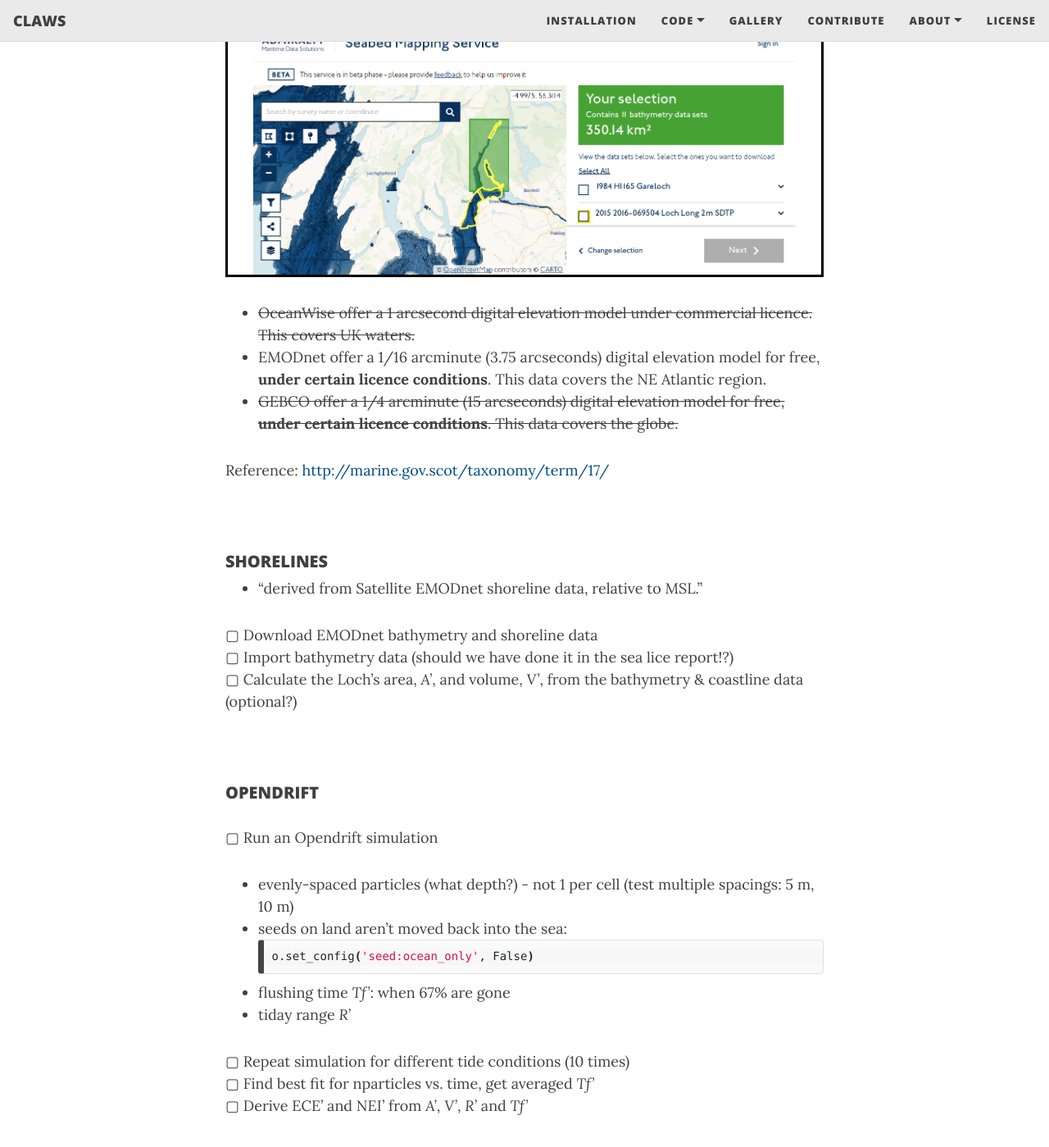
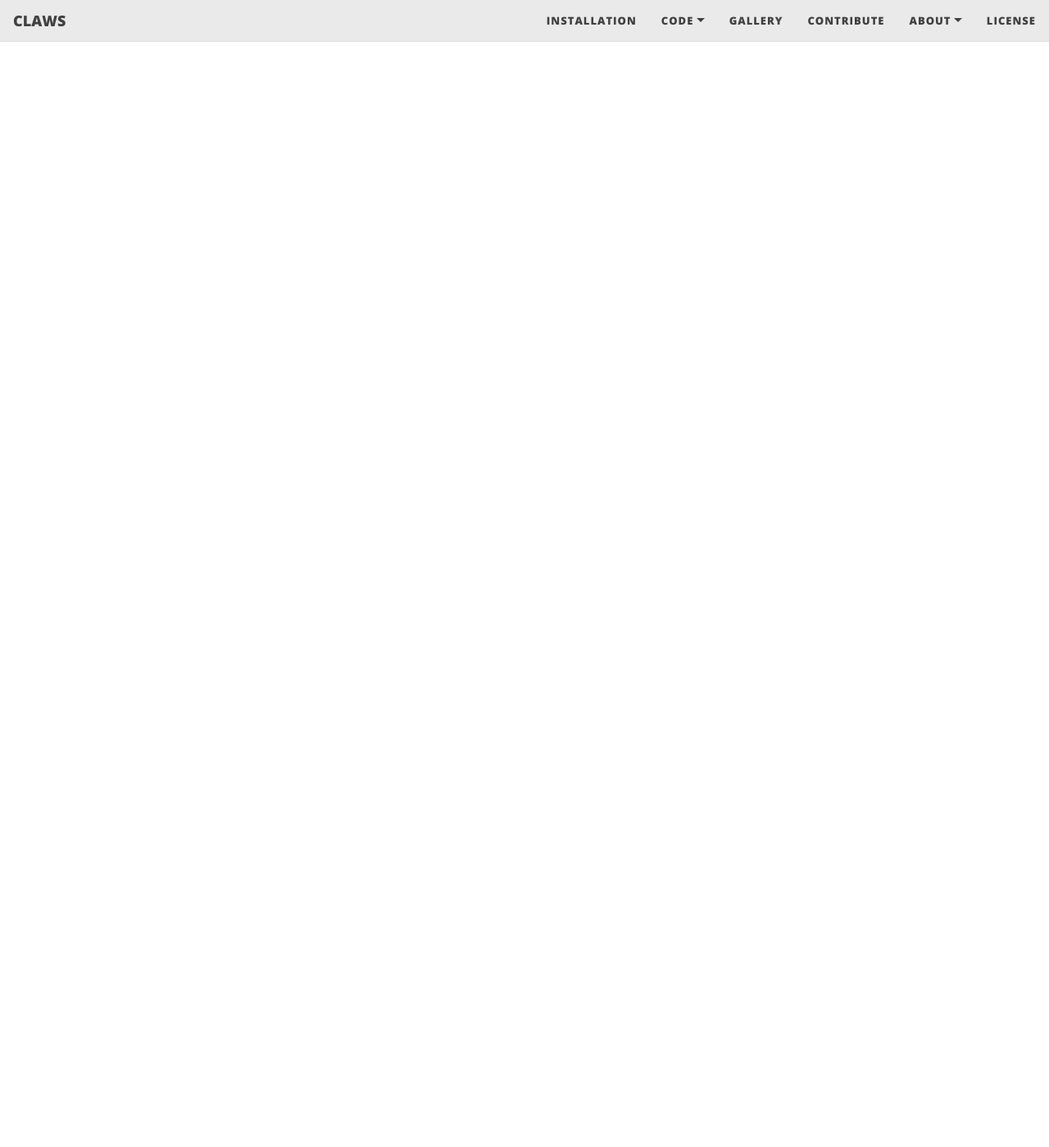
Before and after one commit to claws-scot/claws-scot.github.io, a Jekyll site: the page built from meeting-220613-W.md, in a window 1280 px wide and 1400 px high, scrolled down 2356 px. Shown: the whole window at 82% size. Built offline with Jekyll 4.4.1, drawn with Linux system fonts in a browser that asks for light colours; nearby versions of some CDN libraries; some of the changed text lies outside the part shown.

Commit message:
Editing web pages

````diff
--- a/meeting-220613-W.md
+++ b/meeting-220613-W.md
@@ -19,106 +19,3 @@ Nutrient: Nitrogen (N), 2 sources:
 &#9989; Derive ECE and NEI
 &#9634; Nitrogen source: the rate at which nutrient nitrogen is discharged
    - function of stocking, feeding and harvesting strategies employed during cultivation
-
-
-
-
-
-
-
-
-
-
-
-
-
-
-
-
-
-
-
-
-
-
-
-
-
-
-<p align="center" style="border-style:solid; border:2; border-color:black">
-  <img src="/docs/meeting/excel-approx-formulas.png" style="height:300px">
-</p>
-
-Loch Long:
-```python
-class LochLong(Loch):
-    def __init__(self):
-        super().__init__(area=44.0, tidal_range=3.1, volume=1758.0,
-                         mean_depth=40.0,
-                         reference="Gillibrand, P.A., Gubbins, G.J. (2002)")
-```
-
-Results from test_ECE.py
-```
-Existing biomass:
-Salmon Farm's ECE (kg/m^3) = 3.595962e-07
-Salmon Farm's ECE (ug/L) = 0.359596
-Salmon Farm's ECE (umol/L) = 0.025685
-Salmon Farm's nutrient enhancement index = 1
-
-Released biomass - Option 1:
-Salmon Farm's ECE (kg/m^3) = 1.438385e-06
-Salmon Farm's ECE (ug/L) = 1.438385
-Salmon Farm's ECE (umol/L) = 0.102742
-Salmon Farm's nutrient enhancement index = 1
-```
-
-&nbsp;
-<h5>BATHYMETRY</h5>
-
-<p align="center" style="border-style:solid; border:2; border-color:black">
-  <img src="/docs/meeting/bathymetry-data.png" style="height:300px">
-</p>
-
-  - <b>Scotland's bathymetry currently not available in OpenDrift</b>
-  - The UKHO offer survey data from UKHO marine data portal under open licence.  This tends to cover inshore areas of the UK, and includes data surveyed by Marine Scotland.
-    + <a href="https://data.admiralty.co.uk/portal/apps/sites/#/marine-data-portal/pages/seabed-mapping-services">data.admiralty.co.uk seabed-mapping-services</a>
-    + <a href="https://seabed.admiralty.co.uk/?x=-19567.88&y=6780270.16&z=5.00">seabed.admiralty.co.uk/?x=-19567.88&y=6780270.16&z=5.00</a>
-    + file format for free download is set to ASCII or BAG
-
-<p align="center" style="border-style:solid; border:2; border-color:black">
-  <img src="/docs/meeting/admiralty.png" style="height:300px">
-</p>
-
-  - <strike>OceanWise offer a 1 arcsecond digital elevation model under commercial licence. This covers UK waters.</strike>
-  - EMODnet offer a 1/16 arcminute (3.75 arcseconds) digital elevation model for free, <b>under certain licence conditions</b>.  This data covers the NE Atlantic region.
-  - <strike>GEBCO offer a 1/4 arcminute (15 arcseconds) digital elevation model for free, <b>under certain licence conditions</b>.  This data covers the globe.</strike>
-
-Reference: <a href="http://marine.gov.scot/taxonomy/term/17/">http://marine.gov.scot/taxonomy/term/17/</a>
-
-&nbsp;
-<h5>SHORELINES</h5>
- - "derived from Satellite EMODnet shoreline data, relative to MSL."
-
-
-&#9634; Download EMODnet bathymetry and shoreline data
-&#9634; Import bathymetry data (should we have done it in the sea lice report!?)
-&#9634; Calculate the Loch's area, _A'_, and volume, _V'_, from the bathymetry & coastline data (optional?)
-
-&nbsp;
-<h5>OPENDRIFT</h5>
-&#9634; Run an Opendrift simulation
-  * evenly-spaced particles (what depth?) - not 1 per cell (test multiple spacings: 5 m, 10 m)
-  * seeds on land aren't moved back into the sea:
-    ```sh
-    o.set_config('seed:ocean_only', False)
-    ```
-    <div style="line-height:50%;">
-        <br>
-    </div>
-  * flushing time _Tf'_: when 67% are gone
-  * tiday range _R'_
-
-&#9634; Repeat simulation for different tide conditions (10 times)
-&#9634; Find best fit for nparticles vs. time, get averaged _Tf'_
-&#9634; Derive ECE' and NEI' from _A'_, _V'_, _R'_ and _Tf'_
````
Also changed, not shown: meeting-220613-N.md (+7 -6 lines).
